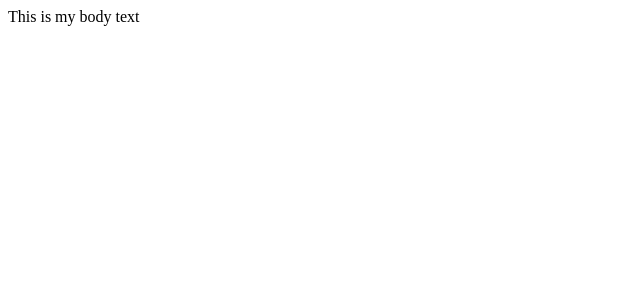
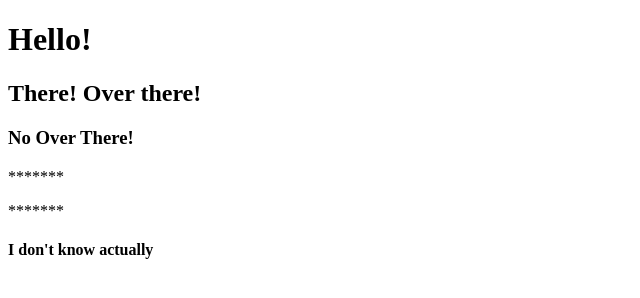
Before and after one commit to rgant6/Javascript_udemy, a plain HTML site: page notes-app/index.html in a window 1280 px wide. Shown: the whole page, without its empty margins (0-640 px from the left). Drawn offline with Linux system fonts and the light colour scheme.

Commit message:
Adding notes and todo for HTML

```diff
--- a/notes-app/index.html
+++ b/notes-app/index.html
@@ -1,10 +1,32 @@
+<!-- Loaded using live-server -->
+
 <!DOCTYPE html>
+
 
 <html>
     <head>
+
     </head>
     <body>
-        This is my body text
+        <h1>
+            Hello!
+        </h1>
+        <h2>
+            There! Over there!
+        </h2>
+        <h3>
+            No Over There!
+        </h3>
+        <p>
+            Alright fine, you got me. I didn't see anything,
+        </p>
+        <p>
+            I just wanted your attention
+        </p>
+        <h4>
+            I don't know actually
+        </h4>
+        <script src="notes-app.js"></script>
     </body>
 
 </html>
--- /dev/null
+++ b/notes-app/notes-app.js
@@ -0,0 +1,16 @@
+// DOM - Document Object Model
+
+// representation of the paragraph element
+// const p = document.querySelector("p")
+// removes element created
+// p.remove()
+
+// query all and remove
+const ps = document.querySelectorAll("p")
+// iterating over all paragraph tags and deleting them
+ps.forEach(function (p){
+    // replaces the text with the **** in each paragraph
+    p.textContent = "*******"
+    // prints the text content of paragraph
+    // console.log(p.textContent)
+})
```
Also changed, not shown: todo-app/index.html (added, +30 -0 lines), todo-app/todo-app.js (added, +8 -0 lines).
